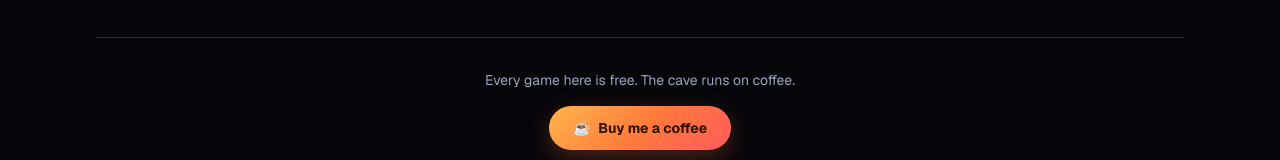
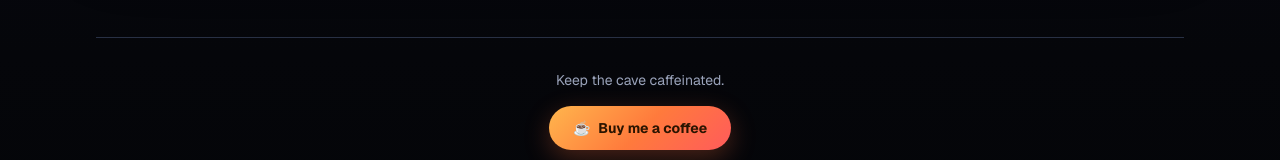
Before and after one commit to chukaibejih/skycave, a Next.js app in the folder frontend/: page / in a window 1280 px wide. Shown: the part 1162-1322 px from the top of the page. Built offline with nearby package versions, Linux system fonts and the light colour scheme; no server answers.

Commit message:
Hub: coffee footer copy to 'Keep the cave caffeinated.'

```diff
--- a/frontend/components/ui/CoffeeFooter.tsx
+++ b/frontend/components/ui/CoffeeFooter.tsx
@@ -10,7 +10,7 @@ export function CoffeeFooter() {
   return (
     <footer className="mt-16 border-t border-[var(--color-border)] pb-6 pt-8 text-center">
       <p className="text-sm text-[var(--color-text-secondary)]">
-        Every game here is free. The cave runs on coffee.
+        Keep the cave caffeinated.
       </p>
       <a
         href="https://buymeacoffee.com/ibejih"
```
